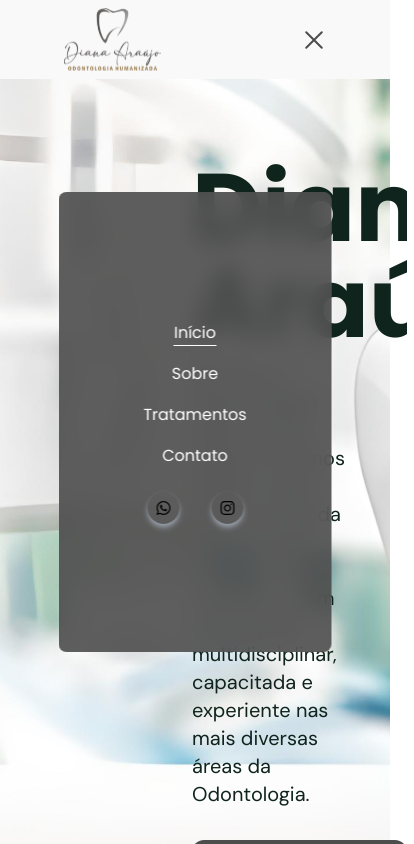
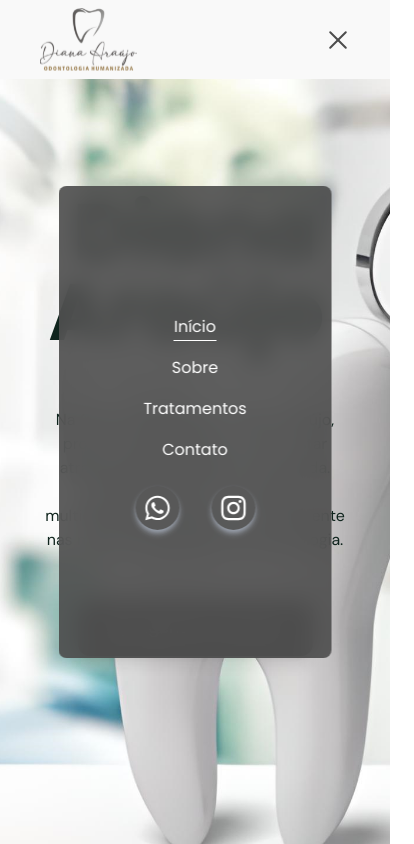
Before and after one commit to elena-calcada/diana-araujo, a Next.js app: page / in a window 390 px wide. Both pictures are taken after a click on the button 314 px from the left and 39 px from the top of the page. Shown: the top 844 px of the page, 414 px wide, since content can reach past the window. Built offline with nearby package versions, Linux system fonts and the light colour scheme.

Commit message:
responsive home screen

```diff
--- a/src/app/page.js
+++ b/src/app/page.js
@@ -4,6 +4,8 @@ import LinkButtom from "@/components/LinkButtom";
 import { motion } from "framer-motion";
 import Image from "next/image";
 import desktop from "../../public/images/home-desktop.png";
+import mobile from "../../public/images/home-mobile.png";
+import tablet from "../../public/images/home-tablet.png";
 
 const variants = {
   initial: {
@@ -29,20 +31,37 @@ export default function Home() {
             src={desktop}
             alt="teste"
             priority
-            className="object-cover h-[calc(100vh+8rem)] absolute"
+            className="h-[calc(100vh+8rem)] absolute md-max:hidden lg:object-cover"
           />
 
-          <div className="w-[55%] absolute left-48 top-40">
+          <Image
+            src={tablet}
+            alt="teste"
+            priority
+            className="h-[calc(100vh+8rem)] absolute md-max:object-cover lg:hidden"
+          />
+
+          <Image
+            src={mobile}
+            alt="teste"
+            priority
+            className="h-[calc(100vh+8rem)] absolute sm-max:object-cover md:hidden"
+          />
+
+          <div className="w-full absolute px-10 top-[12rem] sm:top-[14rem]
+           lg:top-[17rem] text-center
+          ">
             <AnimatedTitle
-              title="Diana Araújo"
-              className="!text-8xl"
+              title=" Diana Araújo"
+              className="!text-[5rem] sm:!text-[6rem] md:!text-[7rem] xl:!text-[9rem]"
             />
             <motion.div
               variants={variants}
               initial='initial'
               animate='animate'
+
             >
-              <p className="w-3/4 font-text font-normal text-titleColor text-xl mt-2 mb-8">
+              <p className="max-w-[500px] md:max-w-[600px] lg:max-w-[800px] mx-auto font-text font-normal text-titleColor text-base md:text-xl xl:text-2xl mt-2 mb-12">
                 Na Clínica Odontológica Diana Araújo, proporcionamos saúde e bem estar através da Odontologia Humanizada. Contamos com uma equipe  multidisciplinar, capacitada e experiente nas mais diversas áreas da Odontologia.
               </p>
 
--- a/src/components/AnimatedTitle.js
+++ b/src/components/AnimatedTitle.js
@@ -29,8 +29,8 @@ const singelWord = {
 
 const AnimatedTitle = ({title, className=''}) => {
   return (
-    <div className='w-full mx-auto py-4 flex items-center justify-center overflow-hidden sm:py-0'>
-      <motion.h1 className={`inline-block w-full text-titleColor font-title font-bold text-7xl ${className}`}
+    <div className='w-full mx-auto flex items-center justify-center overflow-hidden'>
+      <motion.h1 className={`inline-block w-full text-titleColor font-title font-bold mb-12 text-7xl ${className}`}
         variants={quote}
         initial='initial'
         animate='animate'
--- a/src/components/Footer.js
+++ b/src/components/Footer.js
@@ -9,7 +9,7 @@ const MotionLink = motion(Link)
 const Footer = () => {
   return(
     <footer className="bg-bacgroundColorFooter">
-      <div className="flex gap-48 px-20 justify-center items-center py-8">
+      <div className="max-w-[700px] mx-auto flex xs:flex-col xs:gap-10 px-10 justify-between items-center py-8">
         <div className="flex flex-col items-center">
           <h2
             className="text-titleColor font-title text-lg font-semibold mb-4"
@@ -68,7 +68,8 @@ const Footer = () => {
           </div>
         </div>
       </div>
-      <div className="bg-primaryColor py-1 flex items-center justify-between px-20">
+      <div className="bg-primaryColor py-1 px-10">
+        <div className="max-w-[1200px] mx-auto flex sm-max:flex-col items-center justify-between">
           <span className="text-white font-text">
             {new Date().getFullYear()} &copy; Todos os direitos reservados.
           </span>
@@ -85,6 +86,7 @@ const Footer = () => {
             Diga olá
           </Link>
           </div>
+      </div>
     </footer>
   )
 }
--- a/src/components/LinkButtom.js
+++ b/src/components/LinkButtom.js
@@ -4,8 +4,8 @@ import { FaWhatsapp } from "react-icons/fa"
 
 const LinkButtom = ({href, title, className=''}) => {
   return (
-    <Link href={href} className={`${className} inline-flex items-center gap-2 text-white bg-primaryColor py-4 px-8 text-lg font-title rounded-xl hover:opacity-90 transition-[opacity] duration-300 shadow-lg`}>
-      <FaWhatsapp className="h-6 w-6 text-white"/>
+    <Link href={href} className={`${className} inline-flex items-center gap-2 text-white bg-primaryColor py-4 px-8 text-lg font-title rounded-xl hover:opacity-90 transition-[opacity] duration-300 shadow-lg sm-max:text-base`}>
+      <FaWhatsapp className="h-6 w-6 text-white sm-max:h-5 sm-max:w-5"/>
       {title}
     </Link>
   )
--- a/src/components/NavBar.js
+++ b/src/components/NavBar.js
@@ -3,7 +3,7 @@ import { menuItens } from "@/data/menuItems"
 import { motion } from "framer-motion"
 import Image from "next/image"
 import Link from "next/link"
-import { usePathname } from "next/navigation"
+import { usePathname, useRouter } from "next/navigation"
 import { useEffect, useState } from "react"
 import { FaInstagram, FaWhatsapp } from "react-icons/fa"
 import logo from "../../public/images/logo.svg"
@@ -24,12 +24,21 @@ export const CustomLink = ({href, title, className=""}) => {
     </Link>
   )
 }
-const CustomMobileLink = ({href, title, className=""}) => {
+const CustomMobileLink = ({href, title, className="", toggle}) => {
+  const router = useRouter()
   const pathName = usePathname()
+
+  const handleClik = () => {
+    toggle()
+    router.push(href)
+  }
+
   return (
-    <Link
+    <button
       href={href}
-      className={`${className} relative group text-white text-base font-medium font-title`}>
+      className={`${className} relative group text-white text-base font-medium font-title`}
+      onClick={handleClik}
+    >
       {title}
       <span
         className={`
@@ -38,7 +47,7 @@ const CustomMobileLink = ({href, title, className=""}) => {
           ${pathName === href ? "w-full" : "w-0"}
         `}
       >&nbsp;</span>
-    </Link>
+    </button>
   )
 }
 
@@ -62,14 +71,16 @@ const NavBar = () => {
   }
 
   return (
-    <header className={shadow ? "w-full py-2 px-16 fixed z-50 bg-backgroundColor shadow-lg" : "w-full py-2 px-16 fixed z-50 bg-backgroundColor"}>
-      <div className="flex items-center justify-between">
-          <Image
-            src={logo}
-            alt="Logotipo Diana Araújo"
-            priority
-          />
-          <nav className="lg:hidden">
+    <header className={shadow ? "w-full py-2 px-10 fixed z-50 bg-backgroundColor shadow-lg" : "w-full py-2 px-10 fixed z-50 bg-backgroundColor"}>
+      <div className="flex items-center justify-between max-w-[1200px] mx-auto">
+          <Link href="/">
+            <Image
+              src={logo}
+              alt="Logotipo Diana Araújo"
+              priority
+            />
+          </Link>
+          <nav className="lg:block hidden">
             <ul className="flex gap-6">
               {menuItens.map((item, index) => (
                 <li key={index}>
@@ -78,7 +89,7 @@ const NavBar = () => {
               ))}
             </ul>
           </nav>
-          <nav className="flex items-center justify-center flex-wrap gap-8 lg:hidden">
+          <nav className="flex-wrap gap-8 lg:flex hidden">
             <motion.div
               className="shadow-lg p-2 rounded-full shadow-gray-400"
               whileHover={{y:-2}}
@@ -89,7 +100,7 @@ const NavBar = () => {
                 target={'_blank'}
                 className="w-6"
               >
-                <FaWhatsapp className="h-7 w-7 text-primaryColor"/>
+                <FaWhatsapp className="h-7 w-7 fill-primaryColor"/>
               </Link>
             </motion.div>
             <motion.div
@@ -102,13 +113,13 @@ const NavBar = () => {
                 target={'_blank'}
                 className="w-8"
               >
-                <FaInstagram className="h-7 w-7 text-primaryColor"/>
+                <FaInstagram className="h-7 w-7 fill-primaryColor"/>
               </Link>
             </motion.div>
           </nav>
 
           <button
-          className="flex-col justify-center items-center hidden lg:flex"
+          className="flex-col justify-center items-center lg:hidden block"
           onClick={handleClick}
           >
             <span
@@ -144,7 +155,11 @@ const NavBar = () => {
               <ul className="flex flex-col gap-4 items-center ">
                 {menuItens.map((item, index) => (
                   <li key={index}>
-                    <CustomMobileLink href={item.path} title={item.title} className="" />
+                    <CustomMobileLink
+                      href={item.path}
+                      title={item.title}
+                      toggle={handleClick}
+                    />
                   </li>
                 ))}
               </ul>
@@ -161,7 +176,7 @@ const NavBar = () => {
                   target={'_blank'}
                   className="w-6"
                 >
-                  <FaWhatsapp className=""/>
+                  <FaWhatsapp className="fill-white h-7 w-7"/>
                 </Link>
               </motion.div>
               <motion.div
@@ -174,7 +189,7 @@ const NavBar = () => {
                   target={'_blank'}
                   className="w-8"
                 >
-                  <FaInstagram className=""/>
+                  <FaInstagram className="fill-white h-7 w-7"/>
                 </Link>
               </motion.div>
             </nav>
--- a/tailwind.config.js
+++ b/tailwind.config.js
@@ -29,18 +29,27 @@ module.exports = {
     },
 
     screens: {
-      "2xl": { max: "1535px" },
-      // => @media (max-width: 1535px) { ... }
-      xl: { max: "1279px" },
-      // => @media (max-width: 1279px) { ... }
-      lg: { max: "1023px" },
-      // => @media (max-width: 1023px) { ... }
-      md: { max: "767px" },
-      // => @media (max-width: 767px) { ... }
-      sm: { max: "639px" },
-      // => @media (max-width: 639px) { ... }
-      xs: { max: "479px" },
-      // => @media (max-width: 479px) { ... }
+
+      'xs': { max: "639px" },
+
+      'sm': '640px',
+      // => @media (min-width: 640px) { ... }
+
+      'sm-max': { max: "767px" },
+
+      'md': '768px',
+      // => @media (min-width: 768px) { ... }
+
+      'md-max': { max: "1023px" },
+
+      'lg': '1024px',
+      // => @media (min-width: 1024px) { ... }
+
+      'xl': '1280px',
+      // => @media (min-width: 1280px) { ... }
+
+      '2xl': '1536px',
+      // => @media (min-width: 1536px) { ... }
     }
   },
   plugins: [],
```
Lines whose indentation alone changed are shown as unchanged.
